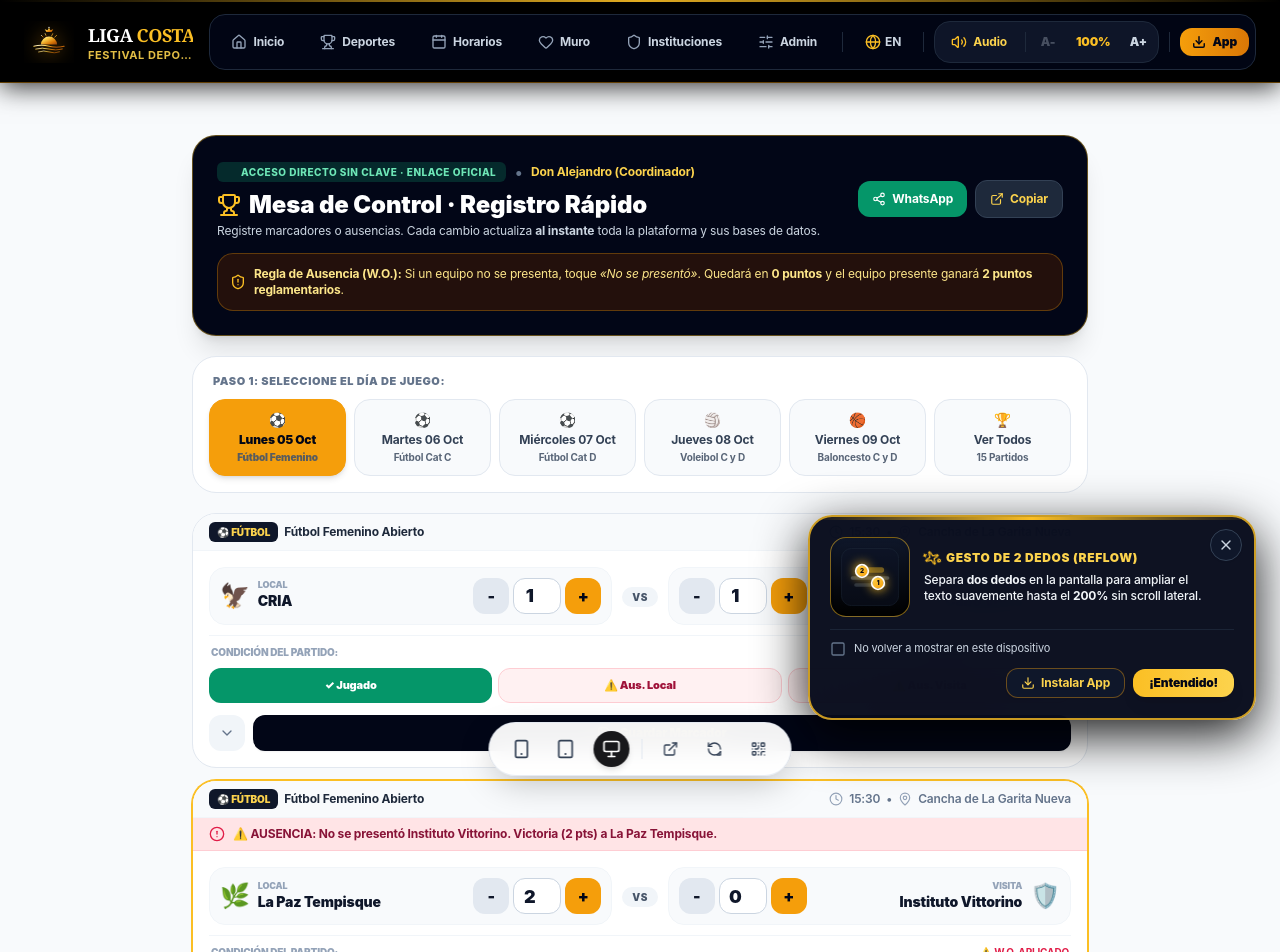
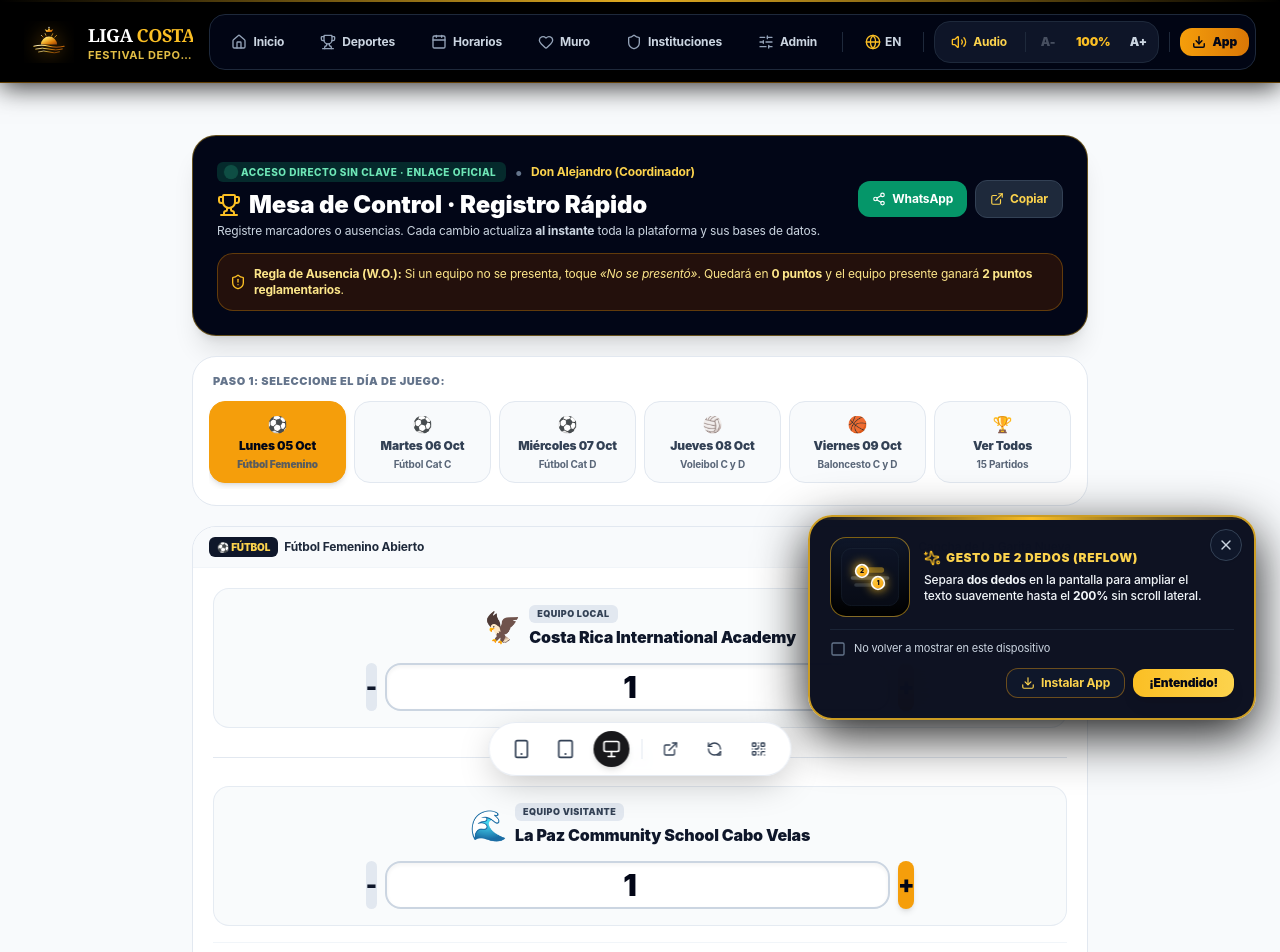
Before and after one commit to albustor/LD_costadeoro, a Next.js app: page /mesa-control in a window 1280 px wide. Shown: the top 952 px of the page. Built offline with nearby package versions, Linux system fonts and the light colour scheme.

Commit message:
feat(accessibility): expand reading zoom reflow scale up to 300% and vertical scorekeeper cards

```diff
--- a/src/app/globals.css
+++ b/src/app/globals.css
@@ -42,17 +42,21 @@ body {
   letter-spacing: -0.01em;
 }
 
-/* 🔍 Niveles de Escala Tipográfica DUA Accesibles con Reflow */
+/* 🔍 Niveles de Escala Tipográfica DUA Accesibles con Reflow (Hasta 300%) */
 html.text-scale-100 { font-size: 16px !important; }
 html.text-scale-130 { font-size: 20.8px !important; } /* Nivel Cómodo S23 Ultra (130%) */
 html.text-scale-160 { font-size: 25.6px !important; } /* Nivel Grande (160%) */
-html.text-scale-200 { font-size: 32.0px !important; } /* Nivel Ultra Macro (200%) */
+html.text-scale-200 { font-size: 32.0px !important; } /* Nivel Macro (200%) */
+html.text-scale-250 { font-size: 40.0px !important; } /* Nivel Extra Macro (250%) */
+html.text-scale-300 { font-size: 48.0px !important; } /* Nivel Máxima Lectura (300%) */
 
 @media (max-width: 640px) {
   html.text-scale-100 { font-size: 17.5px; }
   html.text-scale-130 { font-size: 22.8px; } /* Nivel Cómodo S23 Ultra en móvil */
   html.text-scale-160 { font-size: 28.0px; } /* Nivel Grande en móvil */
-  html.text-scale-200 { font-size: 35.0px; } /* Nivel Ultra Macro en móvil (200%) */
+  html.text-scale-200 { font-size: 35.0px; } /* Nivel Macro en móvil (200%) */
+  html.text-scale-250 { font-size: 43.8px; } /* Nivel Extra Macro en móvil (250%) */
+  html.text-scale-300 { font-size: 52.5px; } /* Nivel Máxima Lectura en móvil (300%) */
 }
 
 /* 🛡️ Reglas de Reflow Universal (Cero Desbordamiento Horizontal) */
--- a/src/components/admin/QuickMatchScorer.tsx
+++ b/src/components/admin/QuickMatchScorer.tsx
@@ -325,13 +325,13 @@ export function QuickMatchScorer({ initialMatches }: QuickMatchScorerProps) {
         </div>
       </div>
 
-      {/* 📅 SELECTOR DE DÍAS EN 1 TOQUE */}
+      {/* 📅 SELECTOR DE DÍAS EN 1 TOQUE (CARRUSEL TÁCTIL DESLIZABLE) */}
       <div className="bg-white rounded-3xl border border-slate-200 p-3 sm:p-4 shadow-xs">
         <div className="text-[11px] font-black uppercase text-slate-500 tracking-wider mb-2 px-1">
           Paso 1: Seleccione el día de juego:
         </div>
 
-        <div className="grid grid-cols-2 sm:grid-cols-3 md:grid-cols-6 gap-2">
+        <div className="flex gap-2 overflow-x-auto pb-1.5 pt-0.5 no-scrollbar snap-x touch-pan-x">
           {daysList.map((d) => {
             const isSelected = selectedDay === d.key;
             return (
@@ -339,15 +339,15 @@ export function QuickMatchScorer({ initialMatches }: QuickMatchScorerProps) {
                 key={d.key}
                 type="button"
                 onClick={() => setSelectedDay(d.key)}
-                className={`p-2.5 rounded-2xl text-center transition cursor-pointer border ${
+                className={`flex-1 min-w-[105px] sm:min-w-[120px] p-2.5 rounded-2xl text-center transition cursor-pointer border shrink-0 snap-start ${
                   isSelected
                     ? 'bg-amber-500 text-slate-950 border-amber-500 shadow-md font-black scale-102'
                     : 'bg-slate-50 text-slate-700 border-slate-200 hover:bg-slate-100 font-bold'
                 }`}
               >
-                <div className="text-sm">{d.icon}</div>
-                <div className="text-xs leading-tight mt-0.5">{d.dayName}</div>
-                <div className="text-[10px] text-slate-600 opacity-90 mt-0.5">{d.detail}</div>
+                <div className="text-base">{d.icon}</div>
+                <div className="text-xs font-black whitespace-nowrap mt-0.5">{d.dayName}</div>
+                <div className="text-[10px] text-slate-600 opacity-90 whitespace-nowrap mt-0.5">{d.detail}</div>
               </button>
             );
           })}
@@ -355,7 +355,7 @@ export function QuickMatchScorer({ initialMatches }: QuickMatchScorerProps) {
       </div>
 
       {/* 📋 LISTA TÁCTIL DE PARTIDOS PROGRAMADOS */}
-      <div className="space-y-3">
+      <div className="space-y-4">
         {filteredMatches.length === 0 ? (
           <div className="bg-white rounded-3xl border border-slate-200 p-8 text-center space-y-2">
             <span className="text-2xl">📅</span>
@@ -401,7 +401,7 @@ export function QuickMatchScorer({ initialMatches }: QuickMatchScorerProps) {
                 }`}
               >
                 {/* Cabecera del Partido */}
-                <div className="px-3 sm:px-4 py-2 bg-slate-50 border-b border-slate-100 flex items-center justify-between gap-1.5 text-xs">
+                <div className="px-3 sm:px-4 py-2.5 bg-slate-50 border-b border-slate-100 flex items-center justify-between gap-1.5 text-xs">
                   <div className="flex items-center gap-1.5 min-w-0">
                     <span className="px-2 py-0.5 rounded-md bg-slate-900 text-amber-300 font-black text-[10px] uppercase shrink-0">
                       {m.sport === 'futbol' ? '⚽ Fútbol' : m.sport === 'voleibol' ? '🏐 Voleibol' : '🏀 Baloncesto'}
@@ -443,27 +443,28 @@ export function QuickMatchScorer({ initialMatches }: QuickMatchScorerProps) {
                   </div>
                 )}
 
-                {/* Enfrentamiento y Marcador Táctil */}
-                <div className="p-3 sm:p-4 space-y-2.5">
-                  <div className="grid grid-cols-1 md:grid-cols-[1fr_auto_1fr] items-center gap-2.5">
-                    {/* EQUIPO LOCAL */}
-                    <div className="flex items-center justify-between gap-2 p-2 sm:p-2.5 bg-slate-50 rounded-2xl border border-slate-100">
-                      <div className="flex items-center gap-2 min-w-0 flex-1">
-                        <span className="text-xl sm:text-2xl shrink-0">{homeSchool?.logo || '🏫'}</span>
-                        <div className="min-w-0 flex-1">
-                          <span className="text-[9px] font-black uppercase text-slate-400 block leading-none mb-0.5">Local</span>
-                          <span className="text-xs sm:text-sm font-black text-slate-900 truncate block" title={homeSchool?.name}>
-                            {homeSchool?.shortName || homeSchool?.name}
+                {/* Enfrentamiento y Marcador Táctil (100% Vertical Centrado) */}
+                <div className="p-4 sm:p-5 space-y-4">
+                  {/* EQUIPO LOCAL (BLOQUE CENTRADO COMPLETO) */}
+                  <div className="p-3 sm:p-4 bg-slate-50/80 rounded-2xl border border-slate-200/80 flex flex-col items-center text-center space-y-2.5">
+                    <div className="flex items-center justify-center gap-2">
+                      <span className="text-2xl sm:text-3xl shrink-0">{homeSchool?.logo || '🏫'}</span>
+                      <div className="text-left">
+                        <span className="px-2 py-0.5 rounded-md bg-slate-200 text-slate-700 text-[9px] font-black uppercase tracking-wider block w-fit">
+                          Equipo Local
                         </span>
+                        <h3 className="text-sm sm:text-base font-black text-slate-900 mt-0.5">
+                          {homeSchool?.name || homeSchool?.shortName}
+                        </h3>
                       </div>
                     </div>
 
-                      {/* Stepper Tanteo Local */}
-                      <div className="flex items-center gap-1 shrink-0">
+                    {/* Stepper Tanteo Local Grande Centrado */}
+                    <div className="flex items-center justify-center gap-2 pt-1 w-full max-w-xs">
                       <button
                         type="button"
                         onClick={() => handleScoreChange(m.id, 'home', -1)}
-                          className="w-8 h-8 sm:w-9 sm:h-9 rounded-xl bg-slate-200 hover:bg-slate-300 active:scale-95 text-slate-900 font-black text-base flex items-center justify-center transition cursor-pointer"
+                        className="w-12 h-11 sm:w-14 sm:h-12 rounded-2xl bg-slate-200 hover:bg-slate-300 active:scale-90 text-slate-900 font-black text-2xl flex items-center justify-center transition cursor-pointer shadow-xs"
                         aria-label="Restar gol o punto local"
                       >
                         -
@@ -478,12 +479,12 @@ export function QuickMatchScorer({ initialMatches }: QuickMatchScorerProps) {
                             [m.id]: { ...prev[m.id], homeScore: Math.max(0, val), walkover: 'none' },
                           }));
                         }}
-                          className="w-10 h-8 sm:w-12 sm:h-9 text-center font-mono font-black text-base sm:text-lg bg-white border border-slate-300 rounded-xl text-slate-900 focus:ring-2 focus:ring-amber-400 focus:outline-hidden"
+                        className="flex-1 h-11 sm:h-12 text-center font-mono font-black text-2xl sm:text-3xl bg-white border-2 border-slate-300 rounded-2xl text-slate-950 focus:border-amber-500 focus:ring-2 focus:ring-amber-400 focus:outline-hidden shadow-inner"
                       />
                       <button
                         type="button"
                         onClick={() => handleScoreChange(m.id, 'home', 1)}
-                          className="w-8 h-8 sm:w-9 sm:h-9 rounded-xl bg-amber-500 hover:bg-amber-400 active:scale-95 text-slate-950 font-black text-base flex items-center justify-center transition cursor-pointer shadow-xs"
+                        className="w-12 h-11 sm:w-14 sm:h-12 rounded-2xl bg-amber-500 hover:bg-amber-400 active:scale-90 text-slate-950 font-black text-2xl flex items-center justify-center transition cursor-pointer shadow-md"
                         aria-label="Sumar gol o punto local"
                       >
                         +
@@ -491,15 +492,16 @@ export function QuickMatchScorer({ initialMatches }: QuickMatchScorerProps) {
                     </div>
                   </div>
 
-                    {/* CENTRO: VS O SETS */}
-                    <div className="text-center py-0.5 md:py-1">
+                  {/* SEPARADOR VS Y CONTROL DE SETS */}
+                  <div className="flex items-center justify-center gap-3">
+                    <div className="h-[1px] flex-1 bg-slate-200"></div>
                     {isVolleyball ? (
-                        <div className="flex items-center justify-center gap-1.5 px-2.5 py-1 bg-sky-50 rounded-xl border border-sky-100 text-xs">
-                          <span className="text-[10px] font-black uppercase text-sky-800">Sets:</span>
+                      <div className="flex items-center gap-2 px-3 py-1 bg-sky-100/80 rounded-full border border-sky-200 text-xs font-bold">
+                        <span className="text-[10px] font-black uppercase text-sky-900">🏐 Sets:</span>
                         <button
                           type="button"
                           onClick={() => handleSetsChange(m.id, 'home', 1)}
-                            className="px-2 py-0.5 bg-sky-200 hover:bg-sky-300 text-sky-900 rounded font-black text-xs transition cursor-pointer"
+                          className="px-2.5 py-0.5 bg-sky-300 hover:bg-sky-400 text-sky-950 rounded-lg font-black text-xs transition cursor-pointer"
                         >
                           L: {form.homeSetsWon || 0}
                         </button>
@@ -507,26 +509,39 @@ export function QuickMatchScorer({ initialMatches }: QuickMatchScorerProps) {
                         <button
                           type="button"
                           onClick={() => handleSetsChange(m.id, 'away', 1)}
-                            className="px-2 py-0.5 bg-sky-200 hover:bg-sky-300 text-sky-900 rounded font-black text-xs transition cursor-pointer"
+                          className="px-2.5 py-0.5 bg-sky-300 hover:bg-sky-400 text-sky-950 rounded-lg font-black text-xs transition cursor-pointer"
                         >
                           V: {form.awaySetsWon || 0}
                         </button>
                       </div>
                     ) : (
-                        <div className="inline-flex items-center gap-1 px-2.5 py-0.5 rounded-full bg-slate-100 text-slate-600 font-black text-[10px] uppercase tracking-wider">
-                          <span>VS</span>
+                      <div className="px-3.5 py-1 rounded-full bg-slate-100 text-slate-600 font-black text-xs uppercase tracking-wider border border-slate-200">
+                        VS
                       </div>
                     )}
+                    <div className="h-[1px] flex-1 bg-slate-200"></div>
                   </div>
 
-                    {/* EQUIPO VISITANTE */}
-                    <div className="flex items-center justify-between gap-2 p-2 sm:p-2.5 bg-slate-50 rounded-2xl border border-slate-100">
-                      {/* Stepper Tanteo Visita */}
-                      <div className="flex items-center gap-1 shrink-0 order-2 md:order-1">
+                  {/* EQUIPO VISITANTE (BLOQUE CENTRADO COMPLETO) */}
+                  <div className="p-3 sm:p-4 bg-slate-50/80 rounded-2xl border border-slate-200/80 flex flex-col items-center text-center space-y-2.5">
+                    <div className="flex items-center justify-center gap-2">
+                      <span className="text-2xl sm:text-3xl shrink-0">{awaySchool?.logo || '🏫'}</span>
+                      <div className="text-left">
+                        <span className="px-2 py-0.5 rounded-md bg-slate-200 text-slate-700 text-[9px] font-black uppercase tracking-wider block w-fit">
+                          Equipo Visitante
+                        </span>
+                        <h3 className="text-sm sm:text-base font-black text-slate-900 mt-0.5">
+                          {awaySchool?.name || awaySchool?.shortName}
+                        </h3>
+                      </div>
+                    </div>
+
+                    {/* Stepper Tanteo Visita Grande Centrado */}
+                    <div className="flex items-center justify-center gap-2 pt-1 w-full max-w-xs">
                       <button
                         type="button"
                         onClick={() => handleScoreChange(m.id, 'away', -1)}
-                          className="w-8 h-8 sm:w-9 sm:h-9 rounded-xl bg-slate-200 hover:bg-slate-300 active:scale-95 text-slate-900 font-black text-base flex items-center justify-center transition cursor-pointer"
+                        className="w-12 h-11 sm:w-14 sm:h-12 rounded-2xl bg-slate-200 hover:bg-slate-300 active:scale-90 text-slate-900 font-black text-2xl flex items-center justify-center transition cursor-pointer shadow-xs"
                         aria-label="Restar gol o punto visita"
                       >
                         -
@@ -541,36 +556,25 @@ export function QuickMatchScorer({ initialMatches }: QuickMatchScorerProps) {
                             [m.id]: { ...prev[m.id], awayScore: Math.max(0, val), walkover: 'none' },
                           }));
                         }}
-                          className="w-10 h-8 sm:w-12 sm:h-9 text-center font-mono font-black text-base sm:text-lg bg-white border border-slate-300 rounded-xl text-slate-900 focus:ring-2 focus:ring-amber-400 focus:outline-hidden"
+                        className="flex-1 h-11 sm:h-12 text-center font-mono font-black text-2xl sm:text-3xl bg-white border-2 border-slate-300 rounded-2xl text-slate-950 focus:border-amber-500 focus:ring-2 focus:ring-amber-400 focus:outline-hidden shadow-inner"
                       />
                       <button
                         type="button"
                         onClick={() => handleScoreChange(m.id, 'away', 1)}
-                          className="w-8 h-8 sm:w-9 sm:h-9 rounded-xl bg-amber-500 hover:bg-amber-400 active:scale-95 text-slate-950 font-black text-base flex items-center justify-center transition cursor-pointer shadow-xs"
+                        className="w-12 h-11 sm:w-14 sm:h-12 rounded-2xl bg-amber-500 hover:bg-amber-400 active:scale-90 text-slate-950 font-black text-2xl flex items-center justify-center transition cursor-pointer shadow-md"
                         aria-label="Sumar gol o punto visita"
                       >
                         +
                       </button>
                     </div>
-
-                      <div className="flex items-center gap-2 min-w-0 order-1 md:order-2 flex-1 text-right justify-end">
-                        <div className="min-w-0 flex-1">
-                          <span className="text-[9px] font-black uppercase text-slate-400 block leading-none mb-0.5">Visita</span>
-                          <span className="text-xs sm:text-sm font-black text-slate-900 truncate block" title={awaySchool?.name}>
-                            {awaySchool?.shortName || awaySchool?.name}
-                          </span>
-                        </div>
-                        <span className="text-xl sm:text-2xl shrink-0">{awaySchool?.logo || '🏫'}</span>
-                      </div>
-                    </div>
                   </div>
 
                   {/* ⚡ BOTONES RÁPIDOS DE CONDICIÓN / AUSENCIA Y GUARDADO */}
-                  <div className="pt-2 border-t border-slate-100 space-y-2">
-                    <div className="flex items-center justify-between gap-1 text-[10px] font-black uppercase text-slate-400 px-0.5">
+                  <div className="pt-2 border-t border-slate-100 space-y-2.5">
+                    <div className="flex items-center justify-between gap-1 text-[10px] font-black uppercase text-slate-500 px-0.5">
                       <span>Condición del partido:</span>
                       {form.walkover !== 'none' && (
-                        <span className="text-rose-600 font-bold">⚠️ W.O. Aplicado</span>
+                        <span className="text-rose-600 font-black">⚠️ W.O. Aplicado</span>
                       )}
                     </div>
 
@@ -578,9 +582,9 @@ export function QuickMatchScorer({ initialMatches }: QuickMatchScorerProps) {
                       <button
                         type="button"
                         onClick={() => handleWalkoverApply(m.id, 'none')}
-                        className={`py-2 px-1 rounded-xl text-[11px] font-black text-center transition cursor-pointer ${
+                        className={`py-2.5 px-1 rounded-xl text-xs font-black text-center transition cursor-pointer ${
                           form.walkover === 'none' && form.status === 'completed'
-                            ? 'bg-emerald-600 text-white shadow-xs'
+                            ? 'bg-emerald-600 text-white shadow-xs ring-2 ring-emerald-400'
                             : 'bg-slate-100 text-slate-700 hover:bg-slate-200'
                         }`}
                       >
@@ -590,9 +594,9 @@ export function QuickMatchScorer({ initialMatches }: QuickMatchScorerProps) {
                       <button
                         type="button"
                         onClick={() => handleWalkoverApply(m.id, 'home_forfeit')}
-                        className={`py-2 px-1 rounded-xl text-[11px] font-black text-center transition cursor-pointer truncate ${
+                        className={`py-2.5 px-1 rounded-xl text-xs font-black text-center transition cursor-pointer truncate ${
                           form.walkover === 'home_forfeit'
-                            ? 'bg-rose-600 text-white shadow-xs'
+                            ? 'bg-rose-600 text-white shadow-xs ring-2 ring-rose-400'
                             : 'bg-rose-50 text-rose-800 hover:bg-rose-100 border border-rose-200'
                         }`}
                         title={`No se presentó ${homeSchool?.shortName} (W.O.). Queda en 0 pts y la visita gana 2 pts.`}
@@ -603,9 +607,9 @@ export function QuickMatchScorer({ initialMatches }: QuickMatchScorerProps) {
                       <button
                         type="button"
                         onClick={() => handleWalkoverApply(m.id, 'away_forfeit')}
-                        className={`py-2 px-1 rounded-xl text-[11px] font-black text-center transition cursor-pointer truncate ${
+                        className={`py-2.5 px-1 rounded-xl text-xs font-black text-center transition cursor-pointer truncate ${
                           form.walkover === 'away_forfeit'
-                            ? 'bg-rose-600 text-white shadow-xs'
+                            ? 'bg-rose-600 text-white shadow-xs ring-2 ring-rose-400'
                             : 'bg-rose-50 text-rose-800 hover:bg-rose-100 border border-rose-200'
                         }`}
                         title={`No se presentó ${awaySchool?.shortName} (W.O.). Queda en 0 pts y el local gana 2 pts.`}
@@ -619,36 +623,36 @@ export function QuickMatchScorer({ initialMatches }: QuickMatchScorerProps) {
                       <button
                         type="button"
                         onClick={() => setExpandedMatchId(isExpanded ? null : m.id)}
-                        className="p-2.5 text-slate-500 hover:text-slate-800 rounded-xl bg-slate-100 hover:bg-slate-200 transition shrink-0 cursor-pointer"
+                        className="p-3 text-slate-500 hover:text-slate-800 rounded-2xl bg-slate-100 hover:bg-slate-200 transition shrink-0 cursor-pointer"
                         title="Opcional: Goleador / MVP / Observaciones"
                         aria-label="Detalles adicionales"
                       >
-                        {isExpanded ? <ChevronUp className="w-4 h-4" /> : <ChevronDown className="w-4 h-4" />}
+                        {isExpanded ? <ChevronUp className="w-5 h-5" /> : <ChevronDown className="w-5 h-5" />}
                       </button>
 
                       <button
                         type="button"
                         onClick={() => handleSaveMatch(m.id)}
                         disabled={isSaving}
-                        className={`flex-1 inline-flex items-center justify-center gap-2 py-2.5 px-4 rounded-xl font-black text-xs transition shadow-sm cursor-pointer disabled:opacity-50 ${
+                        className={`flex-1 inline-flex items-center justify-center gap-2 py-3.5 px-5 rounded-2xl font-black text-sm transition shadow-md cursor-pointer disabled:opacity-50 ${
                           isSavedSuccess
-                            ? 'bg-emerald-600 text-white'
+                            ? 'bg-emerald-600 text-white animate-pulse'
                             : 'bg-slate-950 hover:bg-slate-800 text-amber-300'
                         }`}
                       >
                         {isSaving ? (
                           <>
-                            <RotateCcw className="w-3.5 h-3.5 animate-spin" />
+                            <RotateCcw className="w-4 h-4 animate-spin" />
                             <span>Guardando...</span>
                           </>
                         ) : isSavedSuccess ? (
                           <>
-                            <CheckCircle2 className="w-3.5 h-3.5 text-white" />
-                            <span>¡Guardado Oficial!</span>
+                            <CheckCircle2 className="w-4 h-4 text-white" />
+                            <span>¡Marcador Guardado Oficial!</span>
                           </>
                         ) : (
                           <>
-                            <Save className="w-3.5 h-3.5" />
+                            <Save className="w-4 h-4" />
                             <span>Guardar Marcador</span>
                           </>
                         )}
```
Also changed, not shown: src/components/accessibility/DuaAccessibilityBar.tsx (+16 -12 lines), src/components/accessibility/TouchReflowZoomProvider.tsx (+8 -6 lines). Lines whose indentation alone changed are shown as unchanged.
